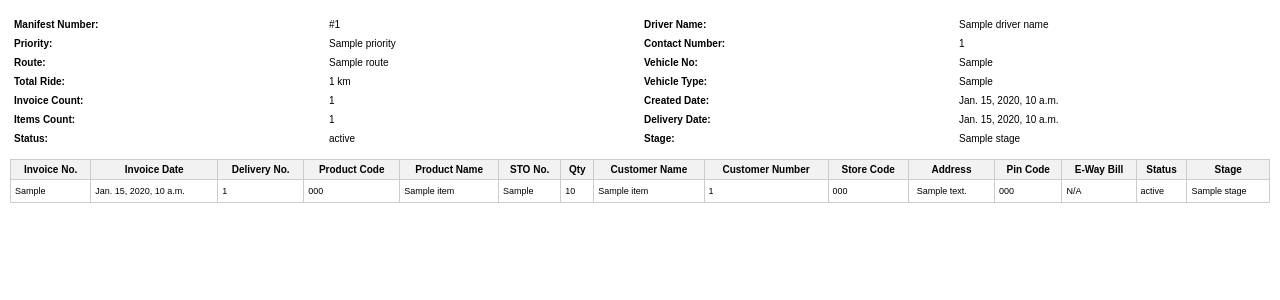
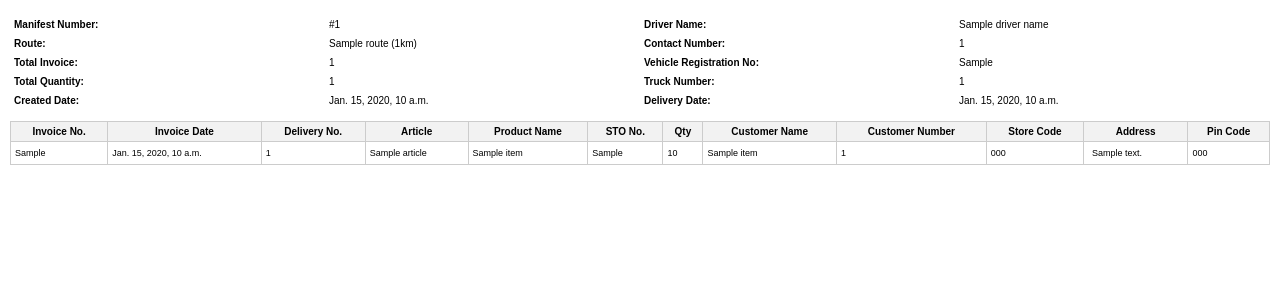
Before and after one commit to vaisagh-mp/delivery-app, a Django app: template templates/route_manifest.html in a window 1280 px wide. Shown: the part 31-331 px from the top of the page. Run offline with Django 5.2, Linux system fonts and the light colour scheme; the template is opened without the code that fills it: most values are stand-ins (such as "Sample title", 1, 10 or a date in 2020).

Commit message:
template and field update

```diff
--- a/templates/route_manifest.html
+++ b/templates/route_manifest.html
@@ -1,10 +1,14 @@
-<!DOCTYPE html>
+    <!DOCTYPE html>
 <html lang="en">
 
 <head>
     <meta charset="UTF-8" />
     <title>Lulu Central Logistics Manifest</title>
     <style>
+         @page {
+        size: A4 landscape;
+        margin: 10mm;
+    }
         body {
             font-family: Arial, sans-serif;
             font-size: 10px;
@@ -98,41 +102,30 @@
             <td>{{ driver_name }}</td>
         </tr>
         <tr>
-            <td class="info-label">Priority:</td>
-            <td>{{ priority }}</td>
+            <td class="info-label">Route:</td>
+            <td>{{ route }} ({{total_km}}km)</td>
             <td class="info-label">Contact Number:</td>
             <td>{{ contact_number }}</td>
         </tr>
         <tr>
-            <td class="info-label">Route:</td>
-            <td>{{ route }}</td>
-            <td class="info-label">Vehicle No:</td>
+            <td class="info-label">Total Invoice:</td>
+            <td>{{ invoice_count }}</td>
+            <td class="info-label">Vehicle Registration No:</td>
             <td>{{ vehicle_no }}</td>
         </tr>
         <tr>
-            <td class="info-label">Total Ride:</td>
-            <td>{{ total_ride }} km</td>
-            <td class="info-label">Vehicle Type:</td>
-            <td>{{ vehicle_type }}</td>
+            <td class="info-label">Total Quantity:</td>
+            <td>{{ items_count }}</td>
+            <td class="info-label">Truck Number:</td>
+            <td>{{ truck_number }}</td>
         </tr>
         <tr>
-            <td class="info-label">Invoice Count:</td>
-            <td>{{ invoice_count }}</td>
             <td class="info-label">Created Date:</td>
             <td>{{ created_date }}</td>
-        </tr>
-        <tr>
-            <td class="info-label">Items Count:</td>
-            <td>{{ items_count }}</td>
             <td class="info-label">Delivery Date:</td>
             <td>{{ delivery_date }}</td>
         </tr>
-        <tr>
-            <td class="info-label">Status:</td>
-            <td>{{ status }}</td>
-            <td class="info-label">Stage:</td>
-            <td>{{ stage }}</td>
-        </tr>
+
     </table>
 
     <br />
@@ -143,7 +136,7 @@
                 <th>Invoice No.</th>
                 <th>Invoice Date</th>
                 <th>Delivery No.</th>
-                <th>Product Code</th>
+                <th>Article</th>
                 <th>Product Name</th>
                 <th>STO No.</th>
                 <th>Qty</th>
@@ -152,9 +145,6 @@
                 <th>Store Code</th>
                 <th>Address</th>
                 <th>Pin Code</th>
-                <th>E-Way Bill</th>
-                <th>Status</th>
-                <th>Stage</th>
             </tr>
         </thead>
         <tbody>
@@ -163,7 +153,7 @@
                 <td>{{ item.invoice_no }}</td>
                 <td>{{ item.invoice_date }}</td>
                 <td>{{ forloop.counter }}</td>
-                <td>{{ item.product_code }}</td>
+                <td>{{ item.article }}</td>
                 <td>{{ item.product_name }}</td>
                 <td>{{ item.sto_no }}</td>
                 <td>{{ item.qty }}</td>
@@ -176,9 +166,6 @@
                     </a>
                 </td>
                 <td>{{ item.pincode }}</td>
-                <td>N/A</td>
-                <td>{{ status }}</td>
-                <td>{{ stage }}</td>
             </tr>
             {% endfor %}
         </tbody>
```
Also changed, not shown: delivery/views.py (+5 -44 lines), templates/LogisticsManifest.html (+49 -0 lines).
